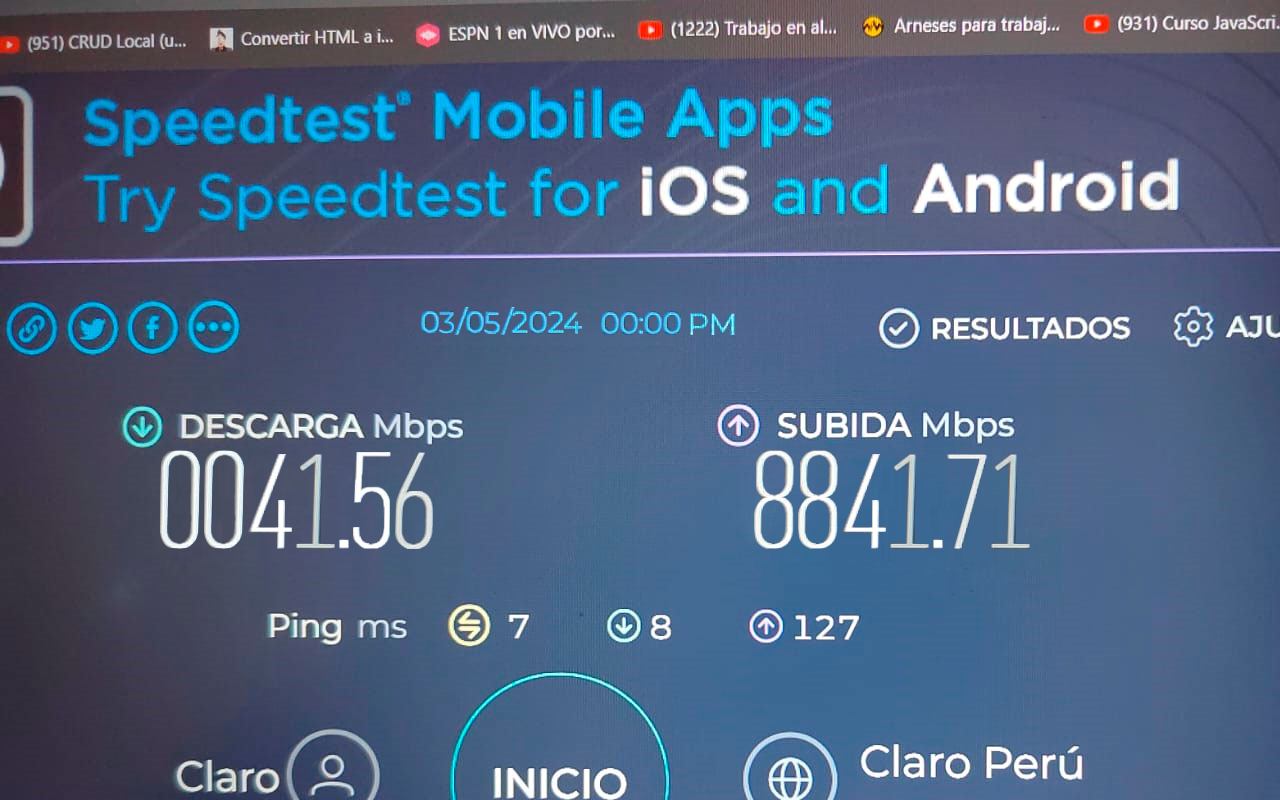
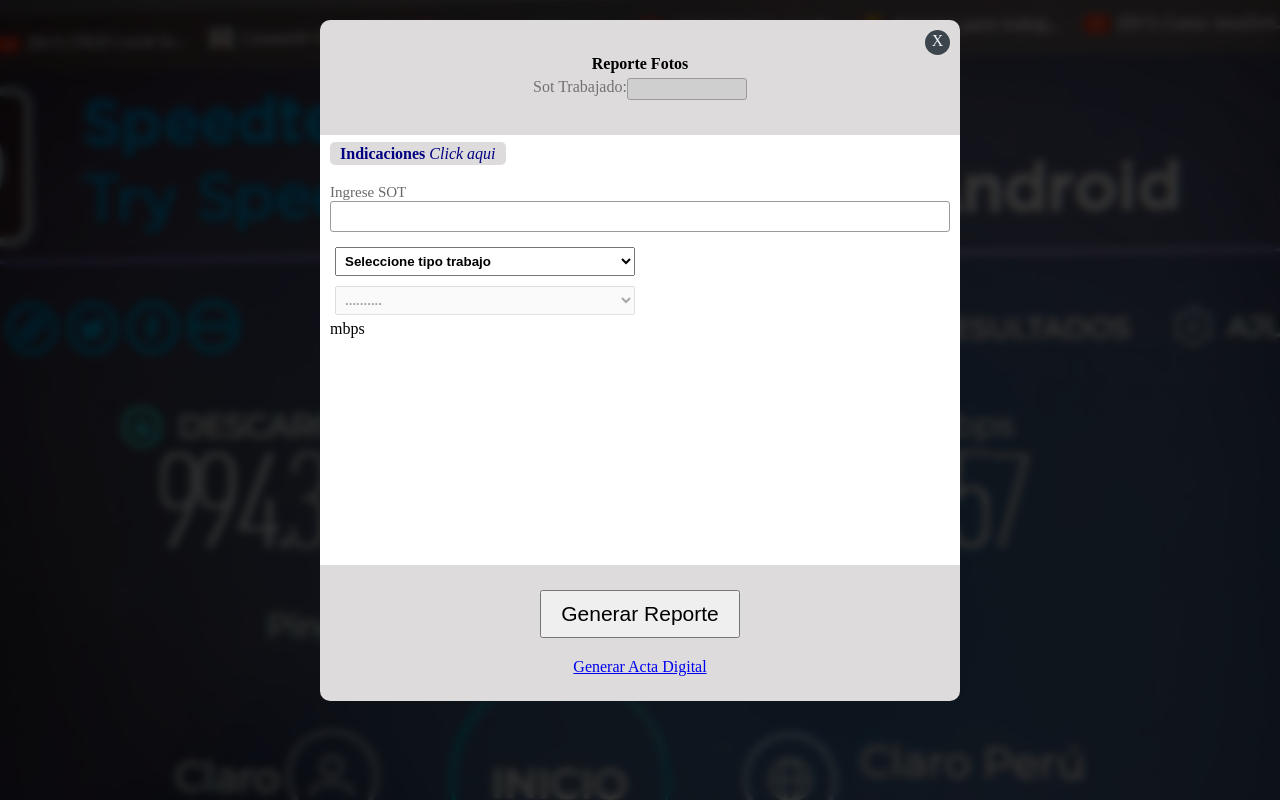
Before and after one commit to SaloValdez/reporteFotos.github.io, a plain HTML site: page index.html in a window 1280 px wide. Shown: the top 800 px of the page. Drawn offline with Linux system fonts and the light colour scheme; a web font is replaced by a local one.

Commit message:
subiendo dp21

```diff
--- a/css/index.css
+++ b/css/index.css
@@ -91,7 +91,7 @@ ol span {
                         height: 100%;
                         backdrop-filter: blur(4px);
                         z-index: 20;
-                        display: none;
+                        /* display: none; */
                         position: fixed;
 
 
--- a/index.html
+++ b/index.html
@@ -83,6 +83,11 @@
                                 <select class="DpFotos"  name="" id="DpFotos">
                                     <option value="0">..........</option>
                                 </select>
+
+                                <div>
+                                    <input id="velocidad_plan" type="text" value="000">mbps
+                                </div>
+
                             </div>
                     </form>
 
@@ -129,24 +134,24 @@
 
 
     <div class="contenedor-velocidad-dp21">
-        <div class="descarga">
-            <img id="descarga1"  src="./img/reportes/numerosDp21/0.png" alt="">
+        <div class="descarga" id="contenedor-descarga">
+            <!-- <img id="descarga1"  src="./img/reportes/numerosDp21/0.png" alt="">
             <img id="descarga2"  src="./img/reportes/numerosDp21/0.png" alt="">
             <img id="descarga3"  src="./img/reportes/numerosDp21/4.png" alt="">
             <img id="descarga4"  src="./img/reportes/numerosDp21/1.png" alt="">
             <img src="./img/reportes/numerosDp21/punto.png" alt="">
             <img id=""src="./img/reportes/numerosDp21/5.png" alt="">
-            <img id=""src="./img/reportes/numerosDp21/6.png" alt="">
+            <img id=""src="./img/reportes/numerosDp21/6.png" alt=""> -->
         </div>
 
-        <div class="subida">
-            <img id="subida1" src="./img/reportes/numerosDp21/8.png" alt="">
+        <div class="subida" id="contenedor-subida">
+            <!-- <img id="subida1" src="./img/reportes/numerosDp21/8.png" alt="">
             <img id="subida2" src="./img/reportes/numerosDp21/8.png" alt="">
             <img id="subida3" src="./img/reportes/numerosDp21/4.png" alt="">
             <img id="subida4" src="./img/reportes/numerosDp21/1.png" alt="">
             <img src="./img/reportes/numerosDp21/punto.png" alt="">
             <img src="./img/reportes/numerosDp21/7.png" alt="">
-            <img src="./img/reportes/numerosDp21/1.png" alt="">
+            <img src="./img/reportes/numerosDp21/1.png" alt=""> -->
         </div>
     </div>
 
--- a/js/captura.js
+++ b/js/captura.js
@@ -5,7 +5,7 @@ $(document).ready(function() {
 
 
     generar_dp21();
-
+    $('#velocidad_plan').hide()
 
 });
 
@@ -35,6 +35,7 @@ $(".tipoTrabajo").change(function() {
                                         "dp27":"DP 27",
                                         "dp40":"DP 40",
                                         "dp41":"DP 41",
+                                        "dp21":"DP 21",
                                         "1play":"(1play) Internet",
                                         "2playtel":"(2play) Internet + Telef.",
                                         "2playIptv":"(2play) Internet + Iptv",
@@ -58,6 +59,32 @@ $(".tipoTrabajo").change(function() {
                     $(".DpFotos").append('<option value="'+index+'">'+value+'</option>');
                 });
 });
+
+
+
+
+
+
+
+$(".DpFotos").change(function() {
+    var valorDp =  $(this).val();
+    // alert(valorDp)
+
+    if(valorDp =='dp21'){
+        $('#velocidad_plan').show();
+    }else{
+        $('#velocidad_plan').hide();
+    }
+
+});
+
+
+
+
+
+
+
+
 
 
 const $btnIndicaciones = document.querySelector("#btnIndicaciones");
@@ -187,6 +214,29 @@ $('#txtSotGenerando').val(txtSot);
 
 
 function generar_dp21(){
+            // velociadd
+
+           var vel = '994';
+            let arr = vel.split("");
+            incremento = 0;
+            for (x=0; x <arr.length;  x++  ){
+                console.log(arr[x]);
+
+                    $('#contenedor-descarga').append( "<img   src='./img/reportes/numerosDp21/"+arr[x]+".png'>" );
+
+                    $('#contenedor-subida').append( "<img   src='./img/reportes/numerosDp21/"+arr[x]+".png'>" );
+            }
+            $('#contenedor-descarga').append( "<img   src='./img/reportes/numerosDp21/punto.png'>" );
+            $('#contenedor-descarga').append( "<img   src='./img/reportes/numerosDp21/3.png'>" );
+            $('#contenedor-descarga').append( "<img   src='./img/reportes/numerosDp21/5.png'>" );
+            $('#contenedor-subida').append( "<img   src='./img/reportes/numerosDp21/punto.png'>" );
+            $('#contenedor-subida').append( "<img   src='./img/reportes/numerosDp21/5.png'>" );
+            $('#contenedor-subida').append( "<img   src='./img/reportes/numerosDp21/7.png'>" );
+
+
+
+
+
             var d = new Date();
             var month = d.getMonth()+1;
             var day = d.getDate();
@@ -255,7 +305,7 @@ function generar_dp21(){
         $("#fecha-test_anio2").attr("src","./img/reportes/numerosDp21/fecha_test/"+ anio2+".png");
         $("#fecha-test_anio3").attr("src","./img/reportes/numerosDp21/fecha_test/"+ anio3+".png");
         $("#fecha-test_anio4").attr("src","./img/reportes/numerosDp21/fecha_test/"+ anio4+".png");
-// img\reportes\numerosDp21\fecha_test\2.png
+
         // fecha  test barra
         $("#fecha-test-menu1").attr("src","./img/reportes/numerosDp21/barra/"+dia1+".png");
         $("#fecha-test-menu2").attr("src","./img/reportes/numerosDp21/barra/"+dia2+".png");
@@ -265,6 +315,11 @@ function generar_dp21(){
         $("#fecha-test-menu6").attr("src","./img/reportes/numerosDp21/barra/"+anio2+".png");
         $("#fecha-test-menu7").attr("src","./img/reportes/numerosDp21/barra/"+anio3+".png");
         $("#fecha-test-menu8").attr("src","./img/reportes/numerosDp21/barra/"+anio4+".png");
+
+        // velocidad
+        $("#descarga1").attr("src","./img/reportes/numerosDp21/"+dia1+".png");
+
+
 
 
 
```
